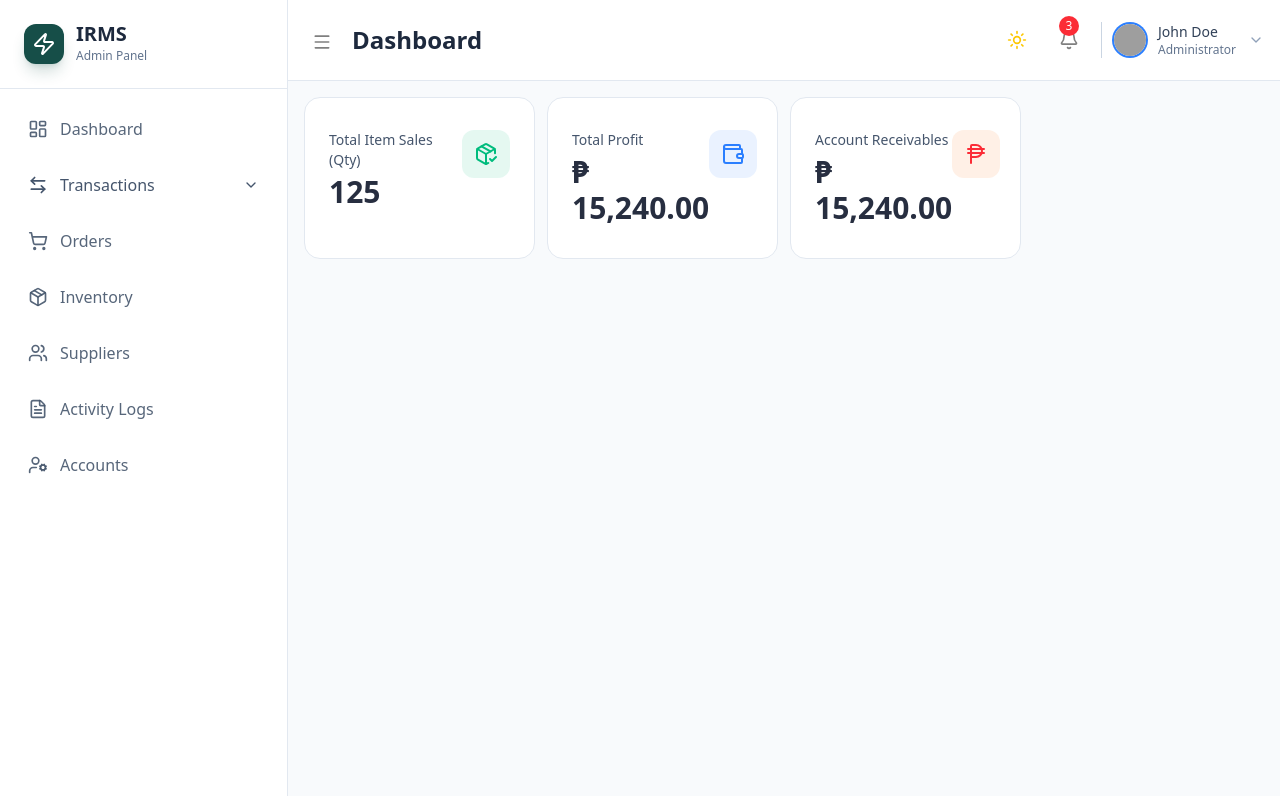
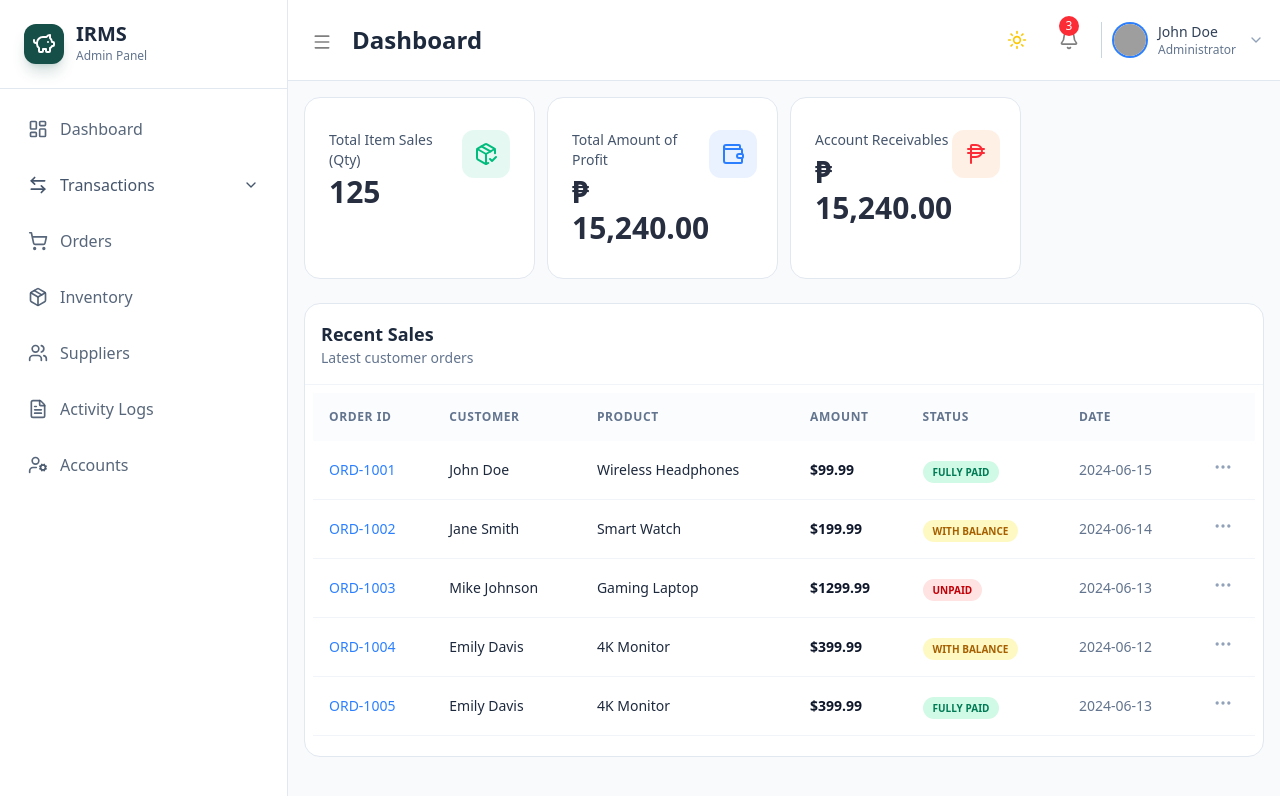
Before and after one commit to ralphfrncisco/IRMS, a React (Vite) app: page /transactions/Sales in a window 1280 px wide. Shown: the top 796 px of the page. Built offline with nearby package versions, Linux system fonts and the light colour scheme; grey boxes are pictures that could not be loaded.

Commit message:
added table contents for SalesTable

```diff
--- a/src/components/Sales/StatsGrid.jsx
+++ b/src/components/Sales/StatsGrid.jsx
@@ -4,7 +4,7 @@ import { PhilippinePeso, Wallet, ShoppingCart, PackageCheck, Package, Users } fr
 
 const statsData = [
   { title: "Total Item Sales (Qty)", value: "125", icon: PackageCheck, bgColor: "bg-emerald-500/10", textColor: "text-emerald-500" },
-  { title: "Total Profit", value: "₱ 15,240.00", icon: Wallet, bgColor: "bg-blue-500/10", textColor: "text-blue-500" },
+  { title: "Total Amount of Profit", value: "₱ 15,240.00", icon: Wallet, bgColor: "bg-blue-500/10", textColor: "text-blue-500" },
   { title: "Account Receivables", value: "₱ 15,240.00", icon: PhilippinePeso, bgColor: "bg-orange-500/10", textColor: "text-red-500" },
 ];
 
--- a/src/components/Sales/TableSection.jsx
+++ b/src/components/Sales/TableSection.jsx
@@ -1,9 +1,120 @@
 import React from 'react'
+import { useOutletContext } from 'react-router-dom';
+import { MoreHorizontal } from 'lucide-react';
+
+const recentOrders = [
+  {
+    id: 'ORD-1001',
+    customer: 'John Doe',
+    product: 'Wireless Headphones',
+    amount: '$99.99',
+    status: 'Fully Paid',
+    date: '2024-06-15',
+  },
+  {
+    id: 'ORD-1002',
+    customer: 'Jane Smith',
+    product: 'Smart Watch',
+    amount: '$199.99',
+    status: 'With Balance',
+    date: '2024-06-14',
+  },
+  {
+    id: 'ORD-1003',
+    customer: 'Mike Johnson',
+    product: 'Gaming Laptop',
+    amount: '$1299.99',
+    status: 'Unpaid',
+    date: '2024-06-13',
+  },
+  {
+    id: 'ORD-1004',
+    customer: 'Emily Davis',
+    product: '4K Monitor',
+    amount: '$399.99',
+    status: 'With Balance',
+    date: '2024-06-12',
+  },
+  {
+    id: 'ORD-1005',
+    customer: 'Emily Davis',
+    product: '4K Monitor',
+    amount: '$399.99',
+    status: 'Fully Paid',
+    date: '2024-06-13',
+  },
+
+];
 
 function TableSection() {
-  return (
-    <div></div>
-  )
+    const { darkMode } = useOutletContext();
+
+        const getStatusColor = (status) => {
+            switch (status) {
+            case "Fully Paid":
+                return darkMode ? "bg-emerald-500/20 text-emerald-400" : "bg-emerald-100 text-emerald-700";
+            case "With Balance":
+                return darkMode ? "bg-yellow-500/20 text-yellow-400" : "bg-yellow-100 text-yellow-700";
+            case "Unpaid":
+                return darkMode ? "bg-red-500/20 text-red-400" : "bg-red-100 text-red-700";
+            default:
+                return darkMode ? "bg-slate-800 text-slate-400" : "bg-slate-100 text-slate-700";
+            }
+        };
+    return (
+
+        <div className={`pb-3 rounded-2xl border transition-all duration-300 overflow-hidden ${
+            darkMode ? 'bg-slate-900 border-slate-800' : 'bg-white border-slate-200'
+        }`}>
+            <div className={`p-4 border-b ${darkMode ? 'border-slate-800' : 'border-slate-100'}`}>
+                <div className="flex items-center justify-between">
+                    <div>
+                    <h3 className={`text-lg font-bold ${darkMode ? 'text-white' : 'text-slate-800'}`}>Recent Sales</h3>
+                    <p className={`text-sm ${darkMode ? 'text-slate-400' : 'text-slate-500'}`}>Latest customer orders</p>
+                    </div>
+                </div>
+            </div>
+
+            <div className="overflow-x-auto p-2">
+                <table className="w-full text-left">
+                    <thead>
+                        <tr className={darkMode ? 'bg-slate-800/50' : 'bg-slate-50/50'}>
+                            <th className={`p-4 text-xs font-bold uppercase tracking-wider ${darkMode ? 'text-slate-400' : 'text-slate-500'}`}>Order ID</th>
+                            <th className={`p-4 text-xs font-bold uppercase tracking-wider ${darkMode ? 'text-slate-400' : 'text-slate-500'}`}>Customer</th>
+                            <th className={`p-4 text-xs font-bold uppercase tracking-wider ${darkMode ? 'text-slate-400' : 'text-slate-500'}`}>Product</th>
+                            <th className={`p-4 text-xs font-bold uppercase tracking-wider ${darkMode ? 'text-slate-400' : 'text-slate-500'}`}>Amount</th>
+                            <th className={`p-4 text-xs font-bold uppercase tracking-wider ${darkMode ? 'text-slate-400' : 'text-slate-500'}`}>Status</th>
+                            <th className={`p-4 text-xs font-bold uppercase tracking-wider ${darkMode ? 'text-slate-400' : 'text-slate-500'}`}>Date</th>
+                            <th className={`p-4 text-xs font-bold uppercase tracking-wider ${darkMode ? 'text-slate-400' : 'text-slate-500'}`}></th>
+                        </tr>
+                    </thead>
+                    <tbody>
+                    {recentOrders.map((order, index) => (
+                        <tr key={order.id} className={`border-b transition-colors ${
+                        darkMode ? 'border-slate-800 hover:bg-slate-800/30' : 'border-slate-100 hover:bg-slate-50'
+                        }`}>
+                            <td className="p-4 text-sm font-medium text-blue-500">{order.id}</td>
+                            <td className={`p-4 text-sm ${darkMode ? 'text-slate-300' : 'text-slate-800'}`}>{order.customer}</td>
+                            <td className={`p-4 text-sm ${darkMode ? 'text-slate-300' : 'text-slate-800'}`}>{order.product}</td>
+                            <td className={`p-4 text-sm font-semibold ${darkMode ? 'text-white' : 'text-slate-900'}`}>{order.amount}</td>
+                            <td className="p-4">
+                                <span className={`text-[10px] font-bold uppercase px-2.5 py-1 rounded-full ${getStatusColor(order.status)}`}>
+                                {order.status}
+                                </span>
+                            </td>
+                            <td className={`p-4 text-sm ${darkMode ? 'text-slate-400' : 'text-slate-500'}`}>{order.date}</td>
+                            <td className="p-4 text-center">
+                                <button className={`${darkMode ? 'text-slate-500 hover:text-white' : 'text-slate-400 hover:text-slate-600'}`}>
+                                    <MoreHorizontal className="w-5 h-5" />
+                                </button>
+                            </td>
+                        </tr>
+                    ))}
+                    </tbody>
+                </table>
+            </div>
+        </div>
+    )
 }
 
 export default TableSection;
--- a/src/layout/Sidebar.jsx
+++ b/src/layout/Sidebar.jsx
@@ -1,10 +1,12 @@
 import React, { useState } from 'react';
 import { NavLink, useLocation } from 'react-router-dom';
 import {
-  LayoutDashboard, WalletCards, ShoppingCart,
-  Package, FileText, Users, Zap, UserCog,
+  LayoutDashboard, PiggyBank, ShoppingCart,
+  Package, FileText, Users, UserCog,
   ArrowLeftRight, ChevronDown
 } from 'lucide-react';
+
+import pigLogo from './../assets/pig.png';
 
 // 1. Define the dynamic structure in one array
 const menuItems = [
@@ -49,8 +51,17 @@ function Sidebar({ collapsed, darkMode }) {
               ? "bg-transparent shadow-none text-emerald-500"
               : "bg-[#164E48] text-white shadow-lg shadow-[#164E48]/20"
           }`}>
-            <Zap className= "w-6 h-6" />
+            <PiggyBank className= "w-6 h-6" />
           </div>
+          {/* <div className="flex-shrink-0">
+            <img
+              src={pigLogo}
+              alt="logo"
+              className={`w-10 h-10 object-contain transition-all duration-300 ${
+                collapsed ? "scale-90" : "scale-100"
+              }`}
+            />
+          </div> */}
           {!collapsed && (
             <div>
               <h1 className={`text-xl font-bold leading-none ${darkMode ? 'text-white' : 'text-slate-800'}`}>IRMS</h1>
--- a/src/pages/Transactions/Sales/SalesPage.jsx
+++ b/src/pages/Transactions/Sales/SalesPage.jsx
@@ -1,11 +1,13 @@
 import React from 'react'
 
 import SalesStatsGrid from './SalesStatsGrid';
+import SalesTable from './SalesTable';
 
 function SalesPage() {
   return (
-    <div>
+    <div className = "space-y-6">
       <SalesStatsGrid />
+      <SalesTable />
     </div>
   )
 }
--- a/src/pages/Transactions/Sales/SalesTable.jsx
+++ b/src/pages/Transactions/Sales/SalesTable.jsx
@@ -1,10 +1,12 @@
 import React from 'react'
+
+import TableSection from '../../../components/Sales/TableSection';
 
 
 function SalesTable() {
   return (
     <div>
-
+        <TableSection />
     </div>
   )
 }
```
Also changed, not shown: src/assets/pig.png (added).
